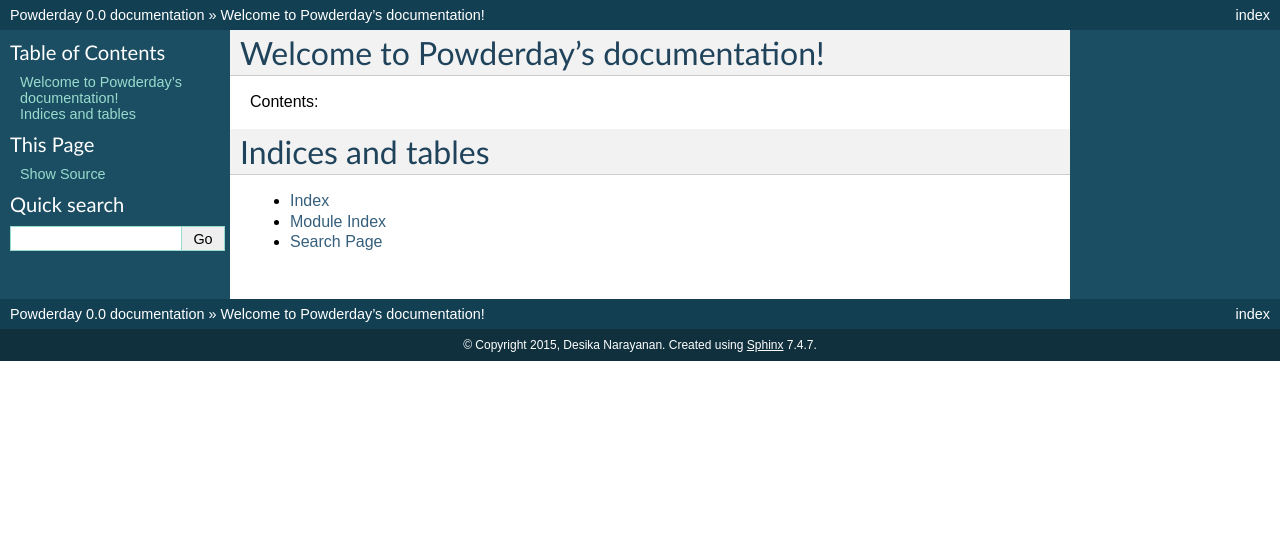
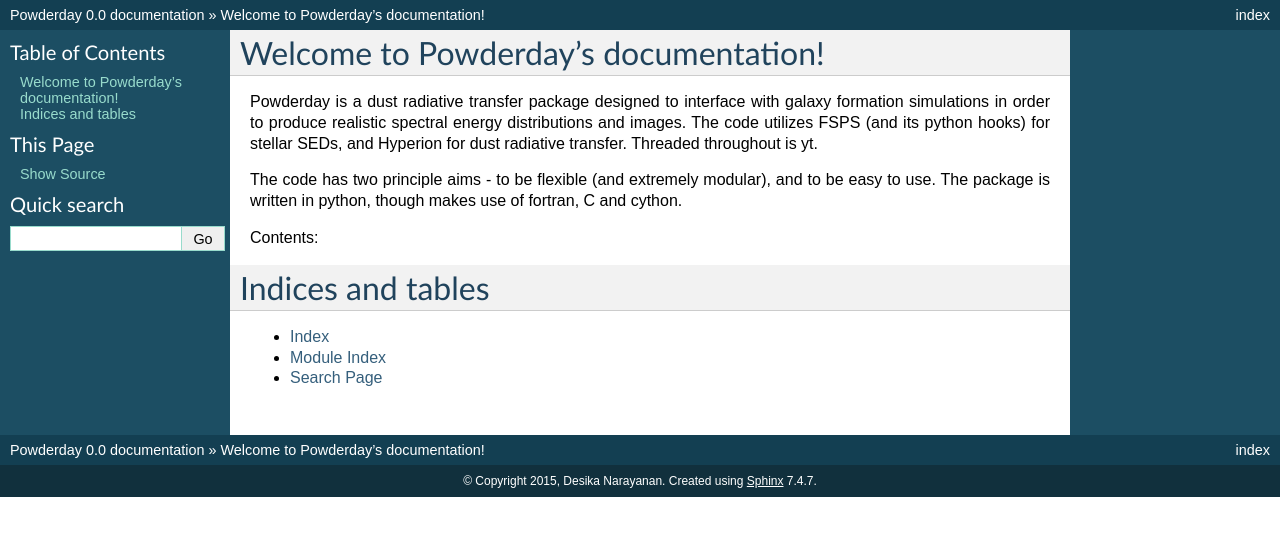
Before and after one commit to dnarayanan/powderday, a Sphinx documentation site: the page built from docs/index.rst, in a window 1280 px wide. Shown: the top 536 px of the page. Built offline with Sphinx 7.4.7, drawn with Linux system fonts in a browser that asks for light colours.

Commit message:
docs update

```diff
--- a/docs/index.rst
+++ b/docs/index.rst
@@ -5,6 +5,17 @@
 
 Welcome to Powderday's documentation!
 =====================================
+
+Powderday is a dust radiative transfer package designed to interface
+with galaxy formation simulations in order to produce realistic
+spectral energy distributions and images. The code utilizes FSPS
+(and its python hooks) for stellar SEDs, and Hyperion for dust
+radiative transfer.  Threaded throughout is yt.
+
+The code has two principle aims - to be flexible (and extremely
+modular), and to be easy to use.  The package is written in python,
+though makes use of fortran, C and cython.
+
 
 Contents:
 
```
